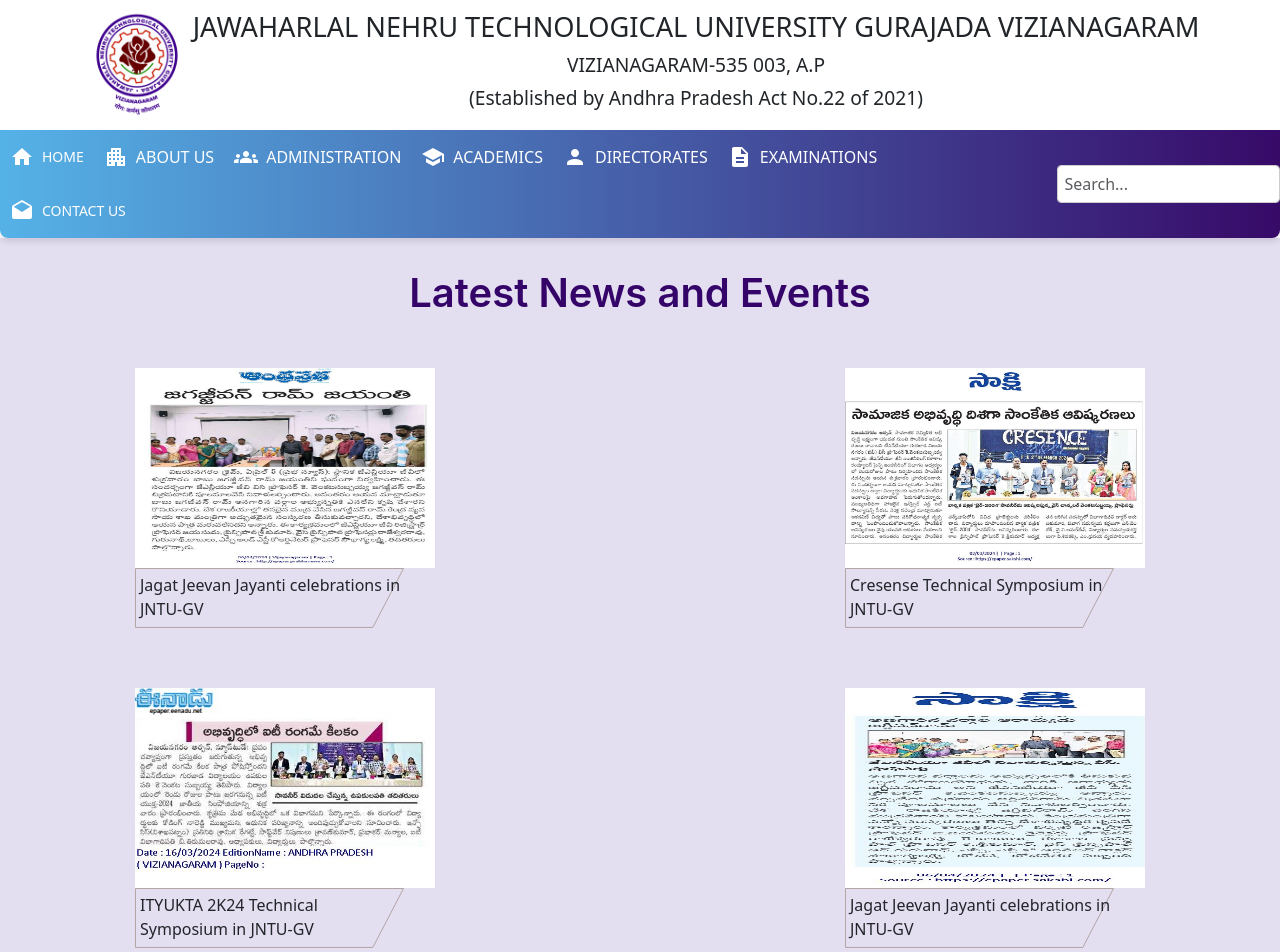
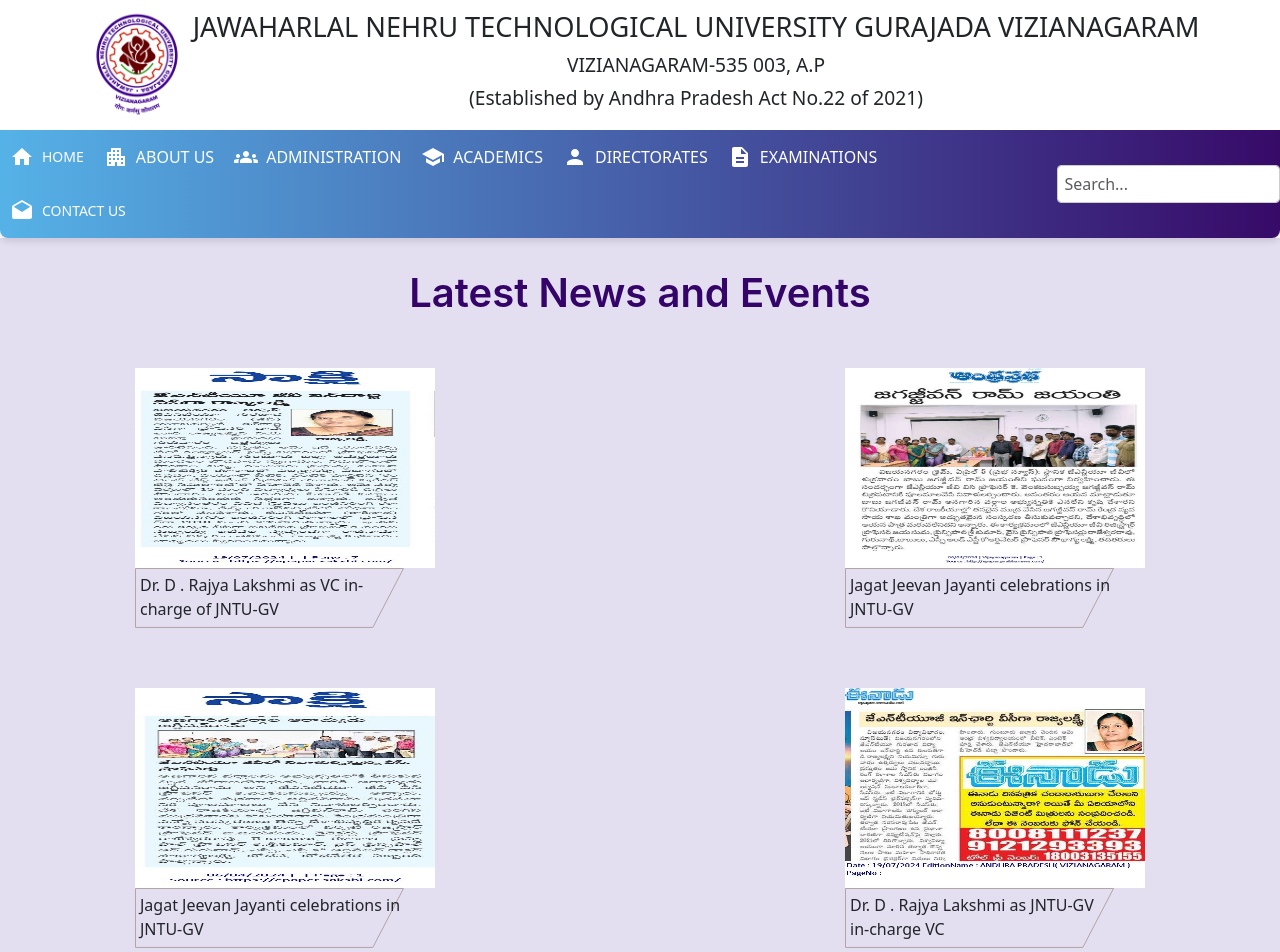
Before and after one commit to Jntu-Gurajada-Vizianagaram/JNTU-GV, a React (Create React App) app: page /news-and-events in a window 1280 px wide. Shown: the top 952 px of the page. Built offline with nearby package versions, Linux system fonts and the light colour scheme.

Commit message:
updated vc

```diff
--- a/src/App.js
+++ b/src/App.js
@@ -73,14 +73,16 @@
 import Homepage from "./components/HomePage/Homepage";
 import Eclectique from "./components/Events/Eclectique ";
 import Ityuktha from "./components/Events/Ityuktha";
-
+import ScrollToTop from "./components/HomePage/AboutUsMain/ScrollToTop";
 function App() {
   return (
     <div>
       {/* <BelowBar /> */}
       <Header />
       <NavBar />
+      <ScrollToTop/>
       <Routes>
+
         <Route path="/" element={<Homepage />} />
         <Route path="/about-us" element={<AboutusMain />}>
           <Route path="about-jntugv" element={<AboutJNTUGV id="about-jntugv" />} />
--- a/src/components/Gallery/CG.js
+++ b/src/components/Gallery/CG.js
@@ -89,6 +89,8 @@
 
 import gal87 from "../../assets/Gallery/gal87.jpg";
 import gal88 from "../../assets/Gallery/gal88.jpg";
+import gal89 from "../../assets/Gallery/gal89.jpg";
+import gal90 from "../../assets/Gallery/gal90.jpeg";
 
 
 
@@ -395,6 +397,10 @@
     description: "Technical Symposium in JNTU-GV",
   },
   {
+    image: gal74,
+    description: "Cresense Technical Symposium in JNTU-GV",
+  },
+  {
     image: gal85,
     description: "ITYUKTA 2K24 Technical Symposium in JNTU-GV",
   }, {
@@ -405,13 +411,21 @@
     image: gal87,
     description: "Jagat Jeevan Jayanti celebrations in JNTU-GV ",
   },
+
+  {
+    image: gal90,
+    description: "Dr. D . Rajya Lakshmi as JNTU-GV in-charge VC",
+  },
+  {
+    image: gal89,
+    description: "Dr. D . Rajya Lakshmi as VC in-charge of JNTU-GV",
+  },
+
+
   {
     image: gal88,
     description: "Jagat Jeevan Jayanti celebrations in JNTU-GV",
   },
-  {
-    image: gal74,
-    description: "Cresense Technical Symposium in JNTU-GV",
-  },
+
 
 ];
--- /dev/null
+++ b/src/components/HomePage/AboutUsMain/ScrollToTop.js
@@ -0,0 +1,15 @@
+// ScrollToTop.js
+import { useEffect } from 'react';
+import { useLocation } from 'react-router-dom';
+
+function ScrollToTop() {
+  const { pathname } = useLocation();
+
+  useEffect(() => {
+    window.scrollTo(0, 0);
+  }, [pathname]);
+
+  return null;
+}
+
+export default ScrollToTop;
--- a/src/components/HomePage/NewsAndEvents/NewsAndEvents.js
+++ b/src/components/HomePage/NewsAndEvents/NewsAndEvents.js
@@ -39,10 +39,6 @@
             />
             <div className="desc-cont">
               <div className="desc-container">{image.description}</div>
-              {/* <div className="date-box">
-                <h4>Jun</h4>
-                <h5>20</h5>
-              </div> */}
             </div>
           </div>
         ))}
--- a/src/components/HomePage/NewsAndEvents/NewsandEvent.css
+++ b/src/components/HomePage/NewsAndEvents/NewsandEvent.css
@@ -26,8 +26,12 @@
 .news-and-events-container {
   height: 200px;
   width: 300px;
+  transition: all 400ms ease-in-out;
 }
-
+.news-and-events-container:hover{
+  transform: translateY(-0.625rem); /* -10px */
+  box-shadow: 0 0.4rem 1.7rem 0 rgba(0, 0, 0, 0.9); /* 0px 10px 30px */
+}
 .news-and-events-container img {
   height: 100%;
   width: 100%;
```
Also changed, not shown: src/assets/Gallery/gal89.jpg (added), src/assets/Gallery/gal90.jpeg (added).
